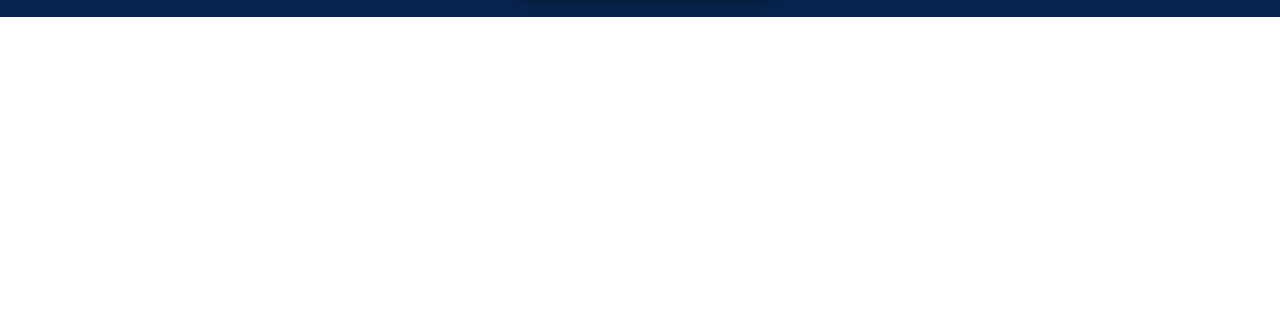
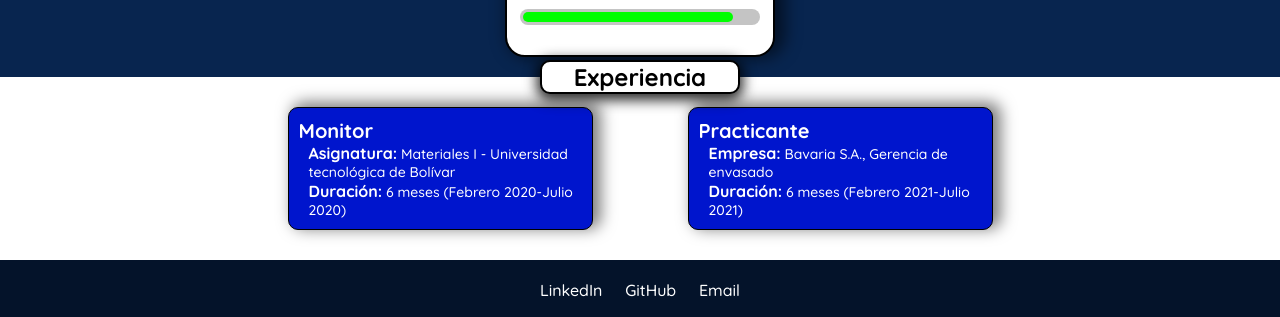
Before and after one commit to JesusBoc/JesusBoc.github.io, a plain HTML site: page index.html in a window 1280 px wide. Shown: the part 1443-1760 px from the top of the page. Before the commit the page ends 1460 px from the top, so only its background shows below. Drawn offline with Linux system fonts and the light colour scheme.

Commit message:
Improved styles and sections added

```diff
--- a/index.html
+++ b/index.html
@@ -90,9 +90,40 @@
                 </div>
             </div>
         </section>
+        <section class="experience">
+            <h1 class="title-transition">Experiencia</h1>
+            <ul class="experience-list">
+                <li>
+                    <h1>Monitor</h1>
+                    <ul>
+                        <li>
+                            <strong>Asignatura:</strong> Materiales I - Universidad tecnológica de Bolívar
+                        </li>
+                        <li>
+                            <strong>Duración:</strong> 6 meses (Febrero 2020-Julio 2020)
+                        </li>
+                    </ul>
+                </li>
+                <li>
+                    <h1>Practicante</h1>
+                    <ul>
+                        <li>
+                            <strong>Empresa:</strong> Bavaria S.A., Gerencia de envasado
+                        </li>
+                        <li>
+                            <strong>Duración:</strong> 6 meses (Febrero 2021-Julio 2021)
+                        </li>
+                    </ul>
+                </li>
+            </ul>
+        </section>
     </main>
     <footer id="contact">
-
+        <ul>
+            <li><a href="https:/www.linkedin.com/in/jesusboc">LinkedIn</a></li>
+            <li><a href="https://github.com/JesusBoc">GitHub</a></li>
+            <li><a href="mailto:jesusbocd@gmail.com">Email</a></li>
+        </ul>
     </footer>
 </body>
 </html>
--- a/styles/styles.css
+++ b/styles/styles.css
@@ -5,6 +5,7 @@
     --bar-background: #c4c4c4;
     --bar-progress: #00FF00;
     --about-background:rgb(8,37,79);
+    --light-blue: rgb(0,121,254);
 }
 *{
     margin: 0;
@@ -228,6 +229,65 @@ nav > img:hover{
 .office-card .card-progress{
     width: 90%;
 }
+.experience{
+    position: relative;
+    width: 100%;
+    padding: 20px;
+}
+.experience-list{
+    display: flex;
+    flex-wrap: wrap;
+    list-style: none;
+    justify-content: space-around;
+    max-width: 800px;
+    margin: 0 auto;
+    color: white;
+}
+.experience-list h1{
+    font-size: 2rem;
+}
+.experience-list > li{
+    width: 100%;
+    max-width: 305px;
+    margin: 10px;
+    padding: 10px;
+    background-color: rgb(0,21,205);
+    border-radius: 10px;
+    box-shadow: 6px -3px 15px 2px rgba(0,0,0,0.5);
+    border: 1px solid black
+}
+.experience-list > li li{
+    padding-left: 10px;
+    list-style: none;
+    font-size: 1.4rem;
+}
+li > strong{
+    font-size: 1.6rem;
+}
+#contact{
+    width: 100%;
+    background-color: rgb(4,19,42);
+    padding: 20px;
+}
+#contact ul{
+    width: fit-content;
+    margin: 0 auto;
+}
+#contact a{
+    color: white;
+    text-decoration: none;
+    font-size: 1.6rem;
+    margin: 0 10px;
+    transition: color 0.5s ease-in-out;
+}
+#contact li:hover a{
+    color: var(--nav-highlight);
+    transition: all 0.5s ease-in-out;
+}
+#contact li{
+    display: inline-block;
+}
+
 @media (min-width:375px) {
     nav{
         padding: 0 10px;
@@ -254,13 +314,4 @@ nav > img:hover{
     .card{
         margin: 0 10px 20px;
     }
-    #intro{
-        width: 50%;
-        height: 420px;
-    }
-    #about{
-        padding-top: 80px;
-        width: 50%;
-        height: 420px;
-    }
 }
```
